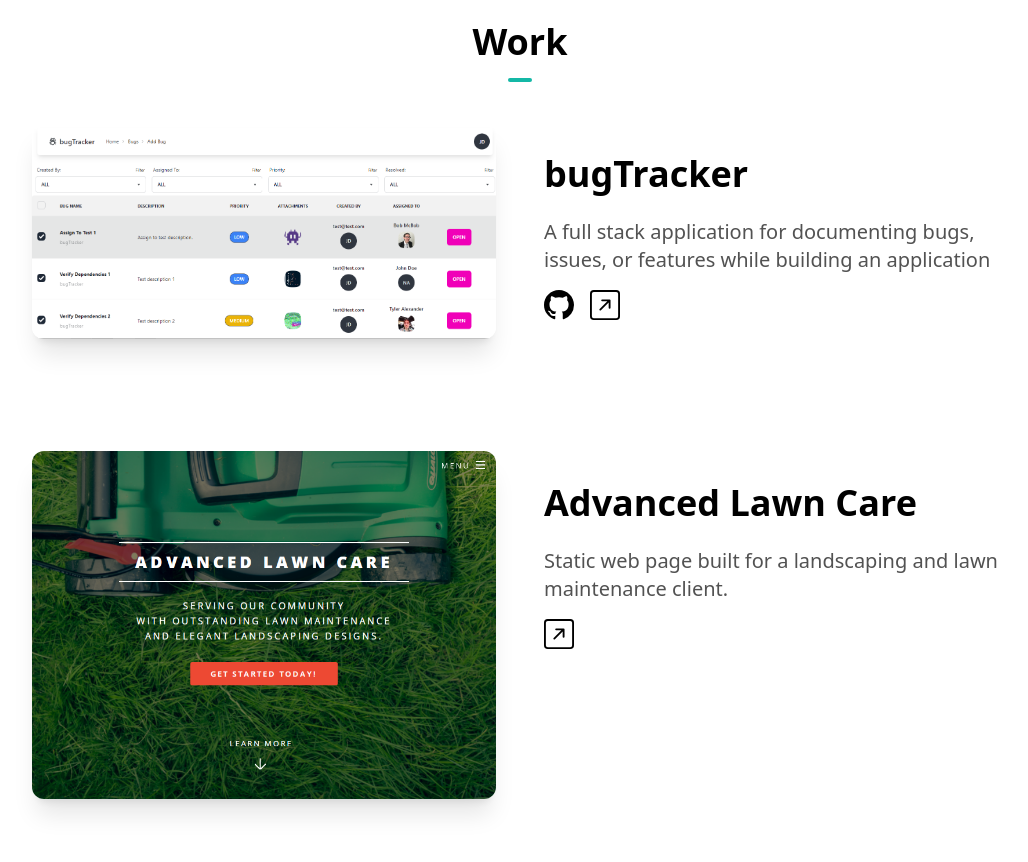
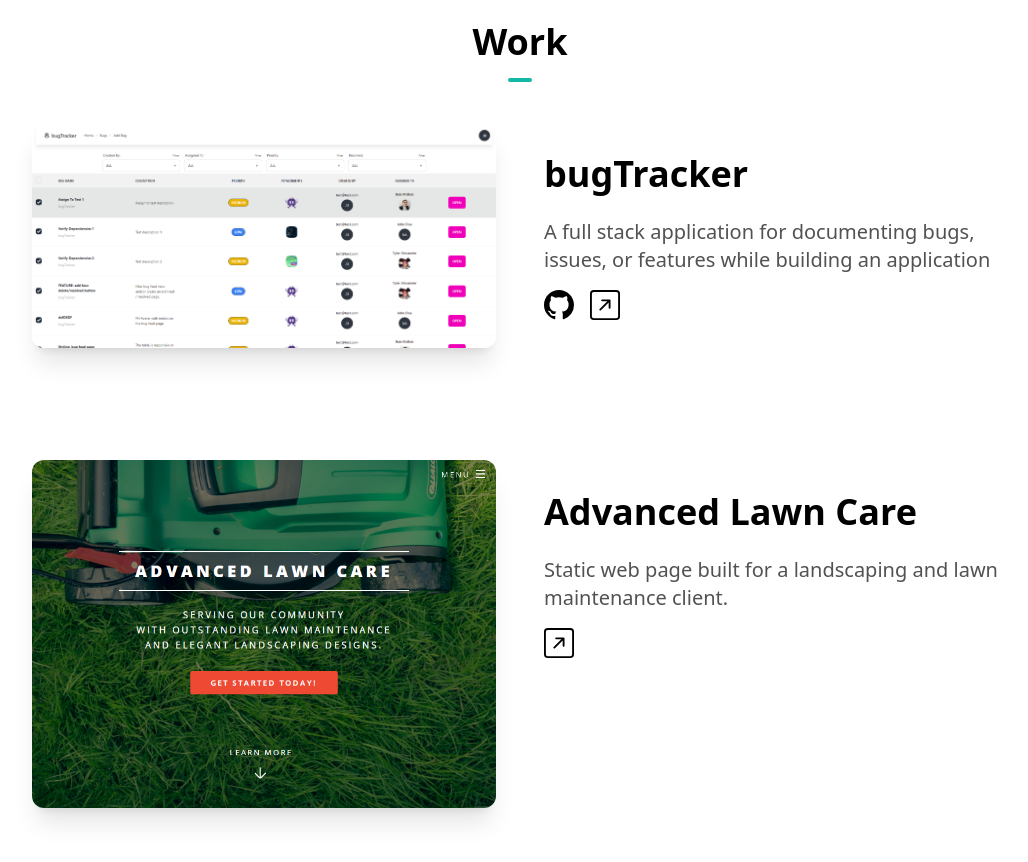
Before and after one commit to TylerGeorgeAlexander/my-next-portfolio, a Next.js app: page / in a window 1280 px wide. Shown: the part 1940-2802 px from the top of the page, without its empty margins (120-1148 px from the left). Built offline with nearby package versions, Linux system fonts and the light colour scheme.

Commit message:
test: image sizing issue for adaptive response

```diff
--- a/app/data.ts
+++ b/app/data.ts
@@ -4,7 +4,7 @@ export const work = [
     subtitle: "MongoDB, Express, React, Node",
     description:
       "A full stack application for documenting bugs, issues, or features while building an application",
-    image: "/bugTracker.png",
+    image: "/bugTracker1.png",
     link: "https://ta-bug-tracker-mern-client.vercel.app",
     github: "https://github.com/TylerGeorgeAlexander/ta-bug-tracker-mern",
   },
```
Also changed, not shown: public/bugTracker1.png (added).
